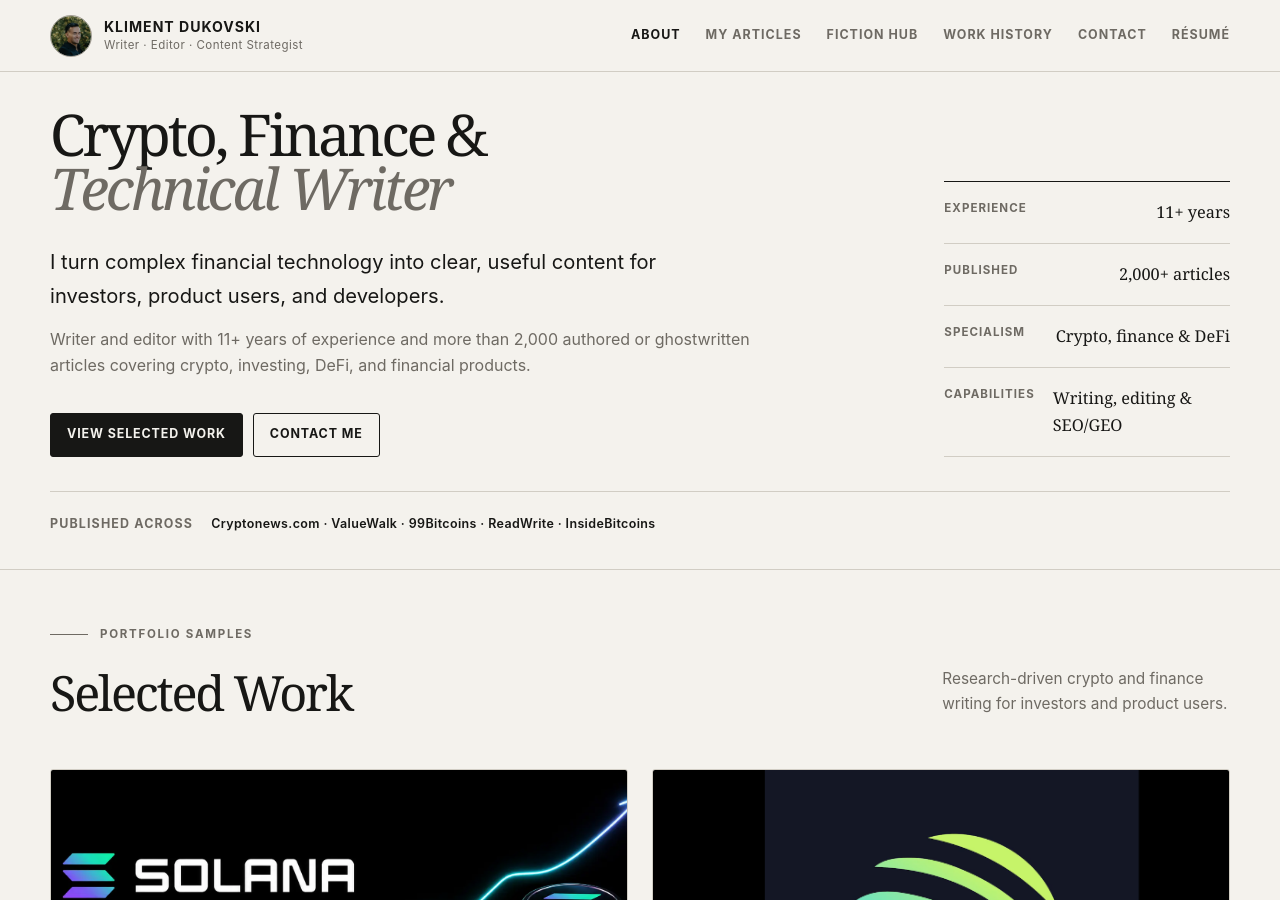
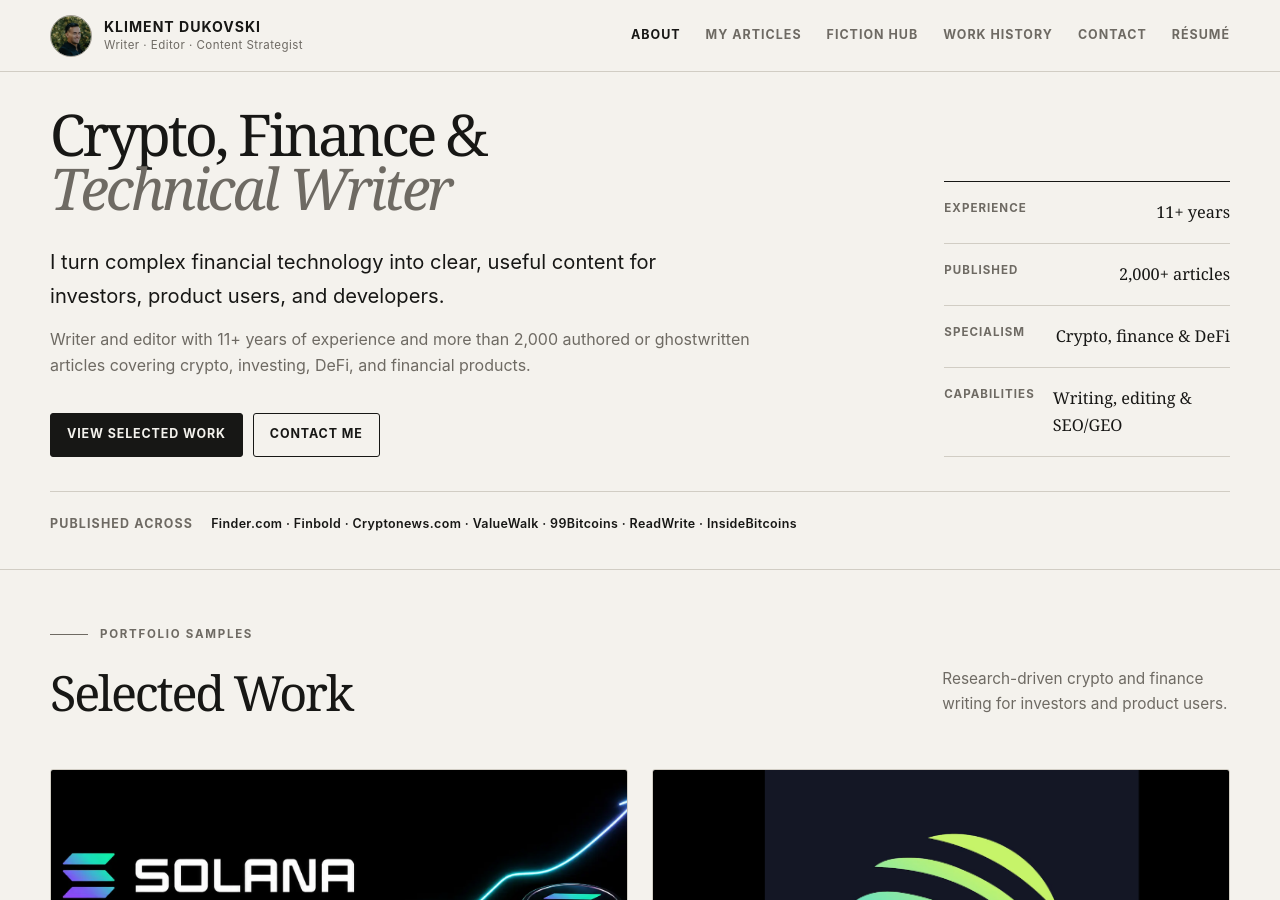
Before and after one commit to kliment-dukovski/kliment-dukovski.github.io, a Jekyll site: the page built from index.html, in a window 1280 px wide and 900 px high. Built offline with Jekyll 4.4.1, drawn with Linux system fonts in a browser that asks for light colours.

Commit message:
Update index.html

```diff
--- a/index.html
+++ b/index.html
@@ -72,7 +72,7 @@ description: "Portfolio of Kliment Dukovski, a cryptocurrency and investments wr
       </div>
       <div class="container publication-proof">
         <span>Published across</span>
-        <strong>Cryptonews.com · ValueWalk · 99Bitcoins · ReadWrite · InsideBitcoins</strong>
+        <strong>Finder.com · Finbold · Cryptonews.com · ValueWalk · 99Bitcoins · ReadWrite · InsideBitcoins</strong>
       </div>
     </section>
 
```
